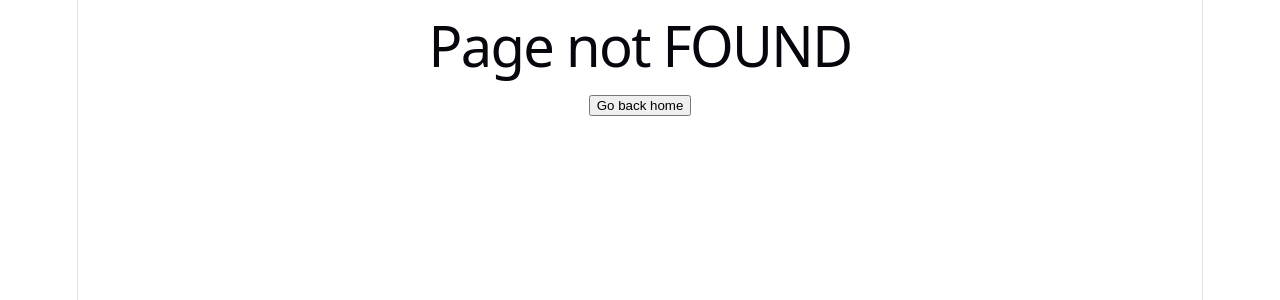
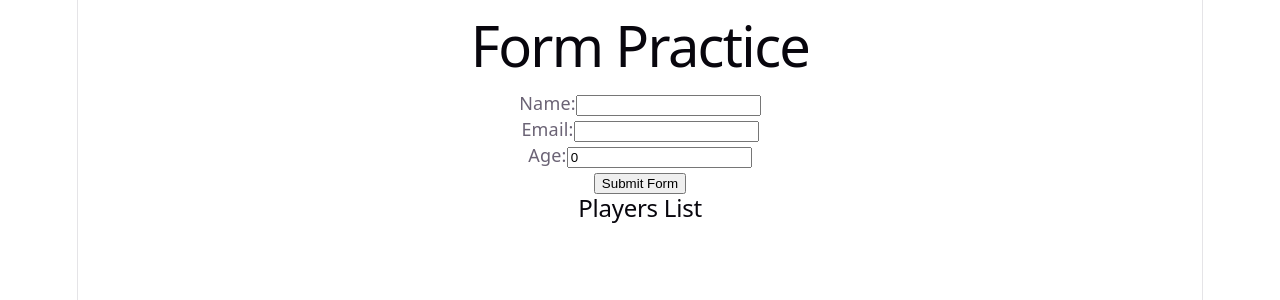
Before and after one commit to aamosh65/reactLearn, a React (Vite) app: page /formpractice in a window 1280 px wide. Before the commit this address had no page. Shown: the top 300 px of the page. Built offline with nearby package versions, Linux system fonts and the light colour scheme.

Commit message:
Last commit

```diff
--- a/src/App.jsx
+++ b/src/App.jsx
@@ -13,6 +13,7 @@ function App() {
       <Link to={"/user"}>UserExplorer</Link>
       <Link to={"/dynamichome"}>Dynamic Dashboard </Link>
       <Link to={"/profilecard"}>Profile Card</Link>
+      <Link to={"/formpractice"}>Form Practice</Link>
     </>
   );
 }
--- a/src/main.jsx
+++ b/src/main.jsx
@@ -13,6 +13,7 @@ import {
   createBrowserRouter,
   RouterProvider,
 } from "react-router-dom";
+import FormPractice from "./pages/FromPractice/FormPractice.jsx";
 
 const router = createBrowserRouter([
   { path: "/", element: <App /> },
@@ -21,6 +22,7 @@ const router = createBrowserRouter([
   { path: "/user", element: <Users /> },
   { path: "/dynamichome", element: <Dynamic_Home /> },
   { path: "/profilecard", element: <ProfileHome /> },
+  {path: "/formpractice" , element: <FormPractice />},
   { path: "*", element: <Notfoundpage /> },
 ]);
 
--- /dev/null
+++ b/src/pages/FromPractice/FormPractice.tsx
@@ -0,0 +1,110 @@
+import React, { useState } from "react";
+
+const FormPractice = () => {
+  //Interfaces
+  interface playerData {
+    id: number;
+    name: string;
+    email: string;
+    age: number;
+  }
+  //variables
+  const [players, setPlayers] = useState<playerData[]>([]);
+  const [name, setName] = useState("");
+  const [email, setEmail] = useState("");
+  const [ageNumber, setAgeNumber] = useState(0);
+  const [errorSnap, setErrorSnap] = useState();
+
+  //Objects
+
+  //functions and side effects
+  const addPlayer = (e: React.FormEvent<HTMLFormElement>) => {
+    e.preventDefault();
+
+    const errors = {
+      name: "",
+      email: "",
+      age: "",
+    };
+
+    let errorHas = false;
+
+    if (!name.trim()) {
+      errors.name = "Name is required";
+      errorHas = true;
+    }
+
+    if (!email.includes("@")) {
+      errors.email = "Invalid Email";
+      errorHas = true;
+    }
+
+    if (ageNumber <= 18) {
+      errors.age = "Age must be above 18";
+      errorHas = true;
+    }
+
+    if (errorHas) {
+      console.log(errors);
+      setErrorSnap([errors])
+    }
+    const newPlayer = {
+      id: Number(crypto.randomUUID()),
+      name: name,
+      email: email,
+      age: ageNumber,
+    };
+
+    setPlayers((prevPlayers) => [...prevPlayers, newPlayer]);
+  };
+
+  //main component
+  return (
+    <div>
+      <h1>Form Practice</h1>
+      <form onSubmit={addPlayer}>
+        <label htmlFor="name">Name:</label>
+        <input
+          type="text"
+          id="name"
+          value={name}
+          onChange={(e) => setName(e.target.value)}
+        />{" "}
+        <br />
+        <label htmlFor="email">Email:</label>
+        <input
+          type="email"
+          id="email"
+          value={email}
+          onChange={(e) => setEmail(e.target.value)}
+        />{" "}
+        <br />
+        <label htmlFor="age">Age:</label>
+        <input
+          type="number"
+          id="number"
+          value={ageNumber}
+          onChange={(e) => setAgeNumber(e.target.valueAsNumber)}
+        />{" "}
+        <br />
+        <button type="submit">Submit Form</button>
+      </form>
+
+      <h2>Players List</h2>
+
+      <ul>
+        {players.map((player) => {
+          return (
+            <li key={player.id}>
+              Name: {player.name}
+              Email: {player.email}
+              Age: {player.age}
+            </li>
+          );
+        })}
+      </ul>
+    </div>
+  );
+};
+
+export default FormPractice;
```
